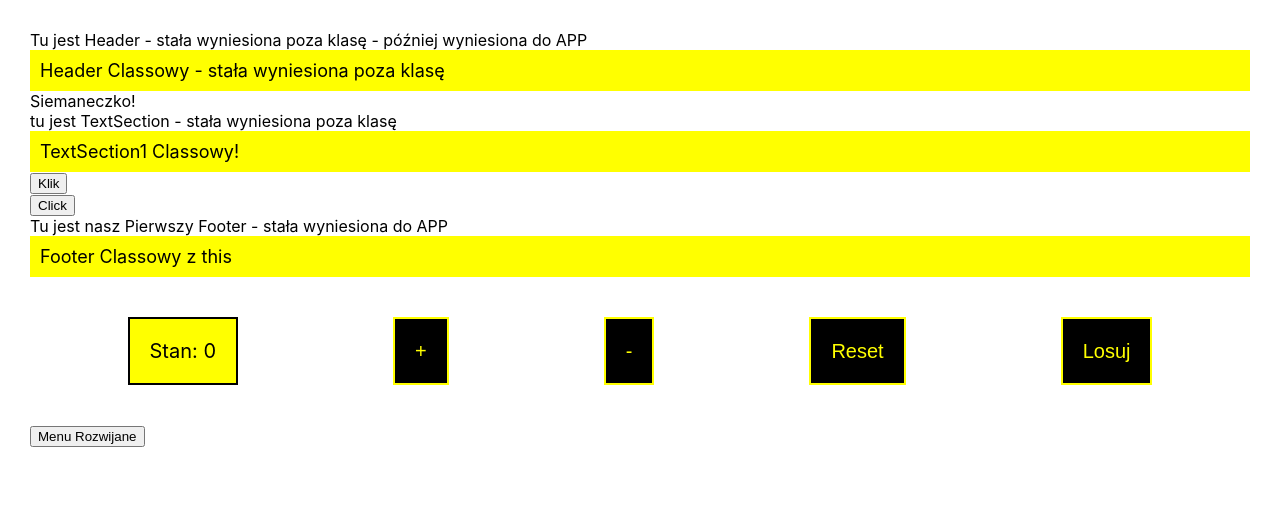
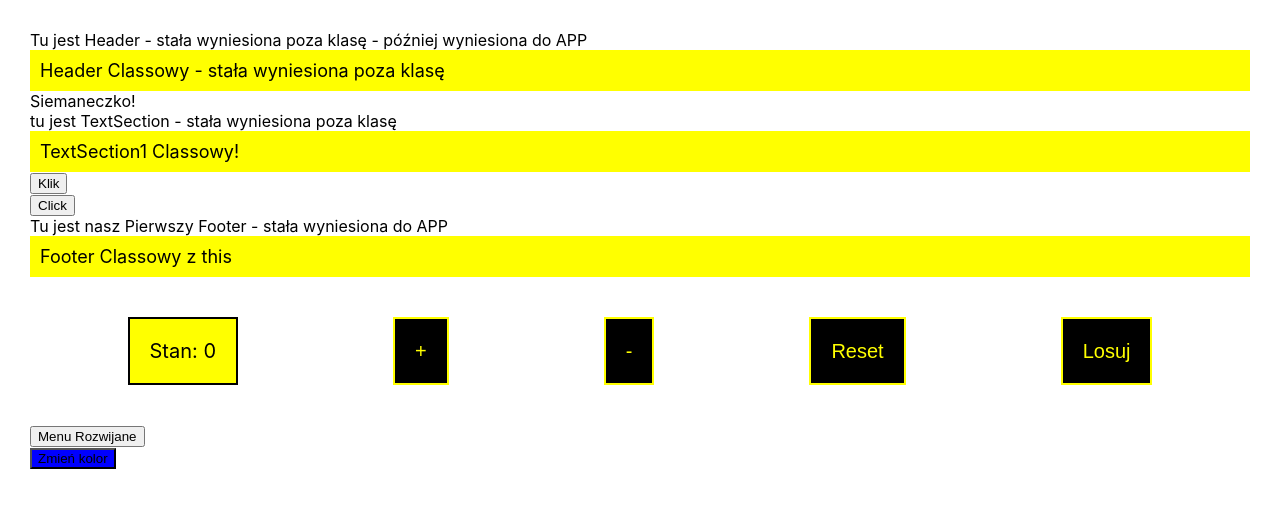
Before and after one commit to pawel-politowski/react-exercises, a React (Create React App) app: page / in a window 1280 px wide. Shown: the top 508 px of the page. Built offline with nearby package versions, Linux system fonts and the light colour scheme.

Commit message:
Added some feature

```diff
--- a/src/App.css
+++ b/src/App.css
@@ -40,6 +40,14 @@
   border: 2px solid yellow;
 }
 
+.green{
+  background: green;
+}
+
+.blue{
+  background: blue;
+}
+
 .App-logo {
   height: 40vmin;
   pointer-events: none;
--- a/src/App.js
+++ b/src/App.js
@@ -10,6 +10,7 @@ import Console from './Console';
 import AlertInfo from './AlertInfo';
 import LicznikPlus from './LicznikPlus';
 import Menu from './Menu';
+import ColorChanger from './ColorChanger';
 
 
 class App extends Component {
@@ -33,6 +34,7 @@ class App extends Component {
     <Footer1 />
     <LicznikPlus />
     <Menu />
+    <ColorChanger />
     </div>
 
   );
--- /dev/null
+++ b/src/ColorChanger.js
@@ -0,0 +1,15 @@
+import React, { Component } from 'react';
+
+class ColorChanger extends Component{
+    state = { className: false, };
+    colorChange = () => this.setState({ className: !this.state.className });
+    render(){
+        return(
+        <div>
+            <button className={this.state.className ? "green" : "blue"} onClick={this.colorChange}>Zmień kolor</button>
+        </div>
+        )
+    }
+}
+
+export default ColorChanger;
```
